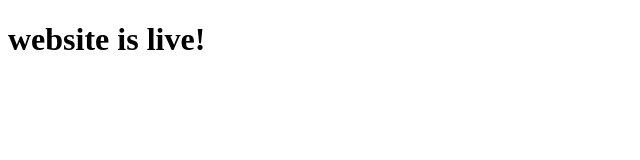
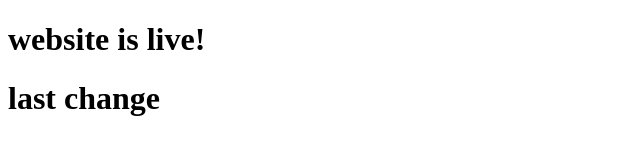
Before and after one commit to Abdulkhafid001/naijawebcreations, a plain HTML site: page index.html in a window 1280 px wide. Shown: the whole page, without its empty margins (0-640 px from the left). Drawn offline with Linux system fonts and the light colour scheme.

Commit message:
test final deployment

```diff
--- a/index.html
+++ b/index.html
@@ -7,5 +7,6 @@
 </head>
 <body>
     <h1>website is live!</h1>
+    <h1>last change</h1>
 </body>
 </html>
```
